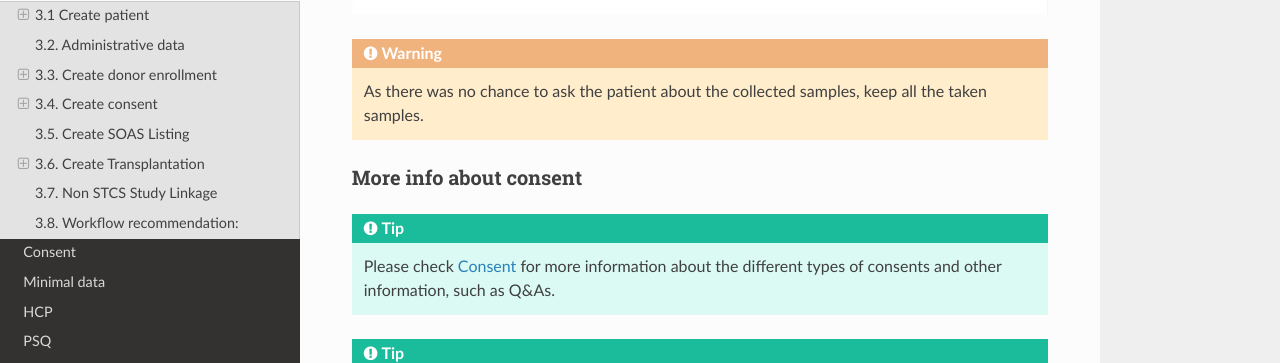
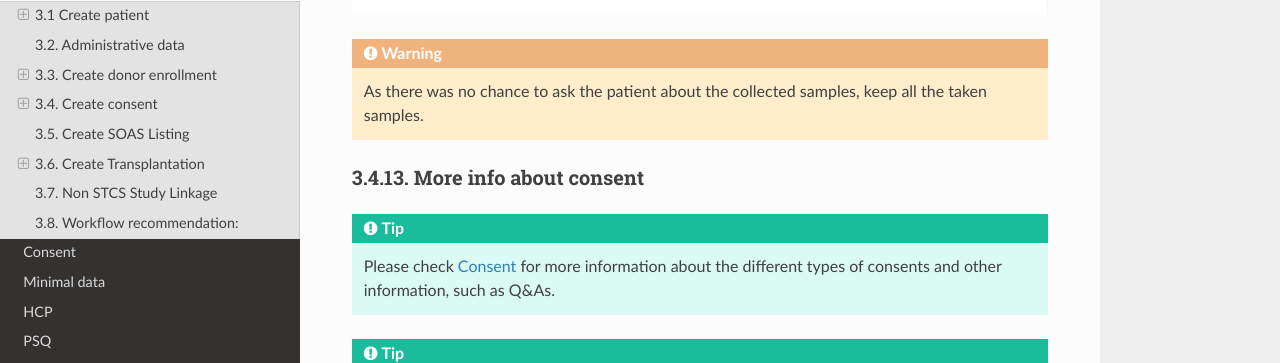
Before and after one commit to swiss-transplant-cohort-study/3LC-user-manual, a Sphinx documentation site: the page built from docs/source/createPatDon.rst, in a window 1280 px wide and 900 px high, scrolled down 14553 px. Shown: the part 96-459 px from the top of the window. Built offline with Sphinx 7.4.7 and the Read the Docs theme 3.1.0, drawn with Linux system fonts in a browser that asks for light colours.

Commit message:
Update createPatDon.rst

```diff
--- a/docs/source/createPatDon.rst
+++ b/docs/source/createPatDon.rst
@@ -334,9 +334,8 @@ The IC Bar is shown as follows:
 
 .. warning:: As there was no chance to ask the patient about the collected samples, keep all the taken samples.
 
-
-More info about consent
-===============================
+3.4.13. More info about consent
+====================================
 
 .. tip:: Please check :doc:`consent` for more information about the different types of consents and other information, such as Q&As.
 
```
